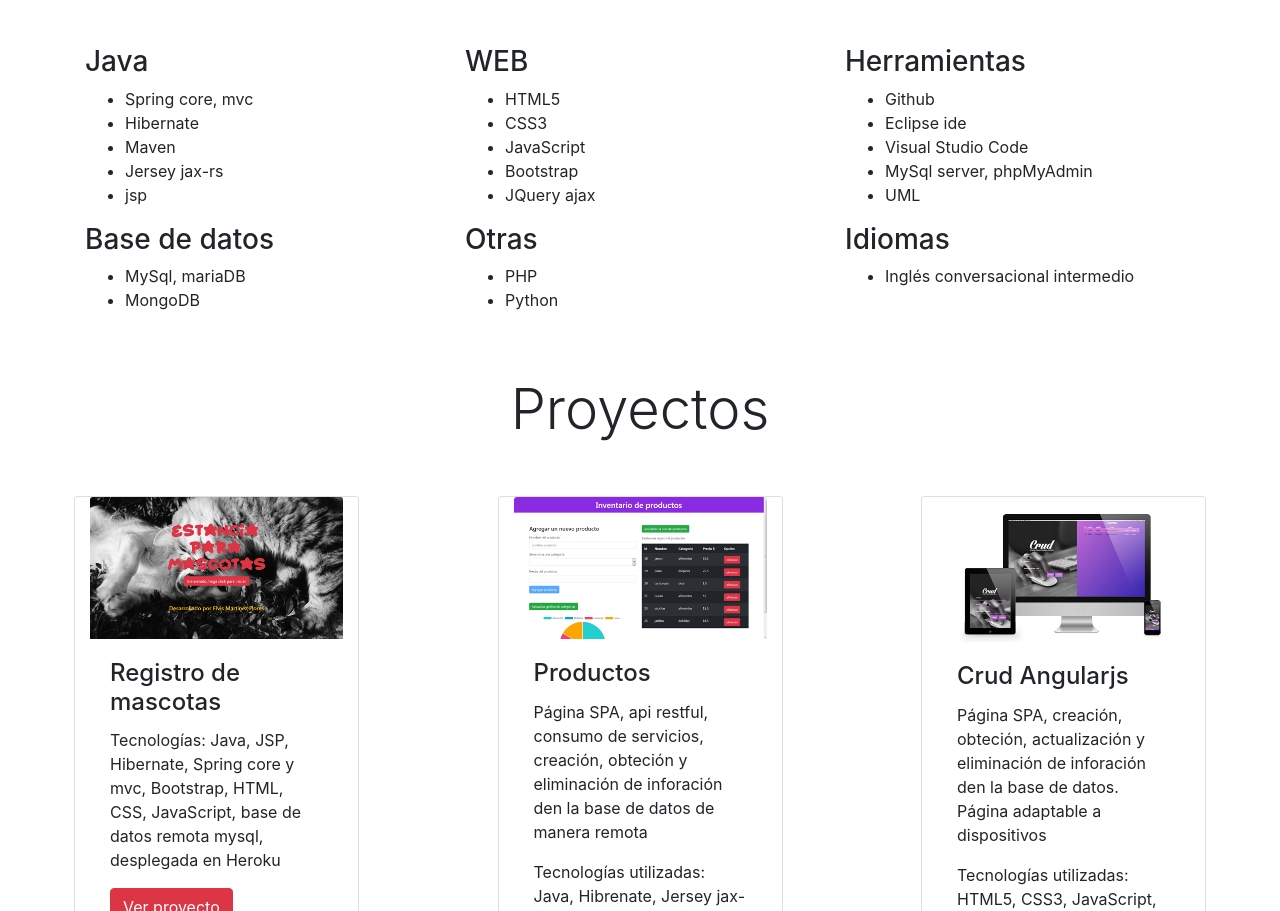
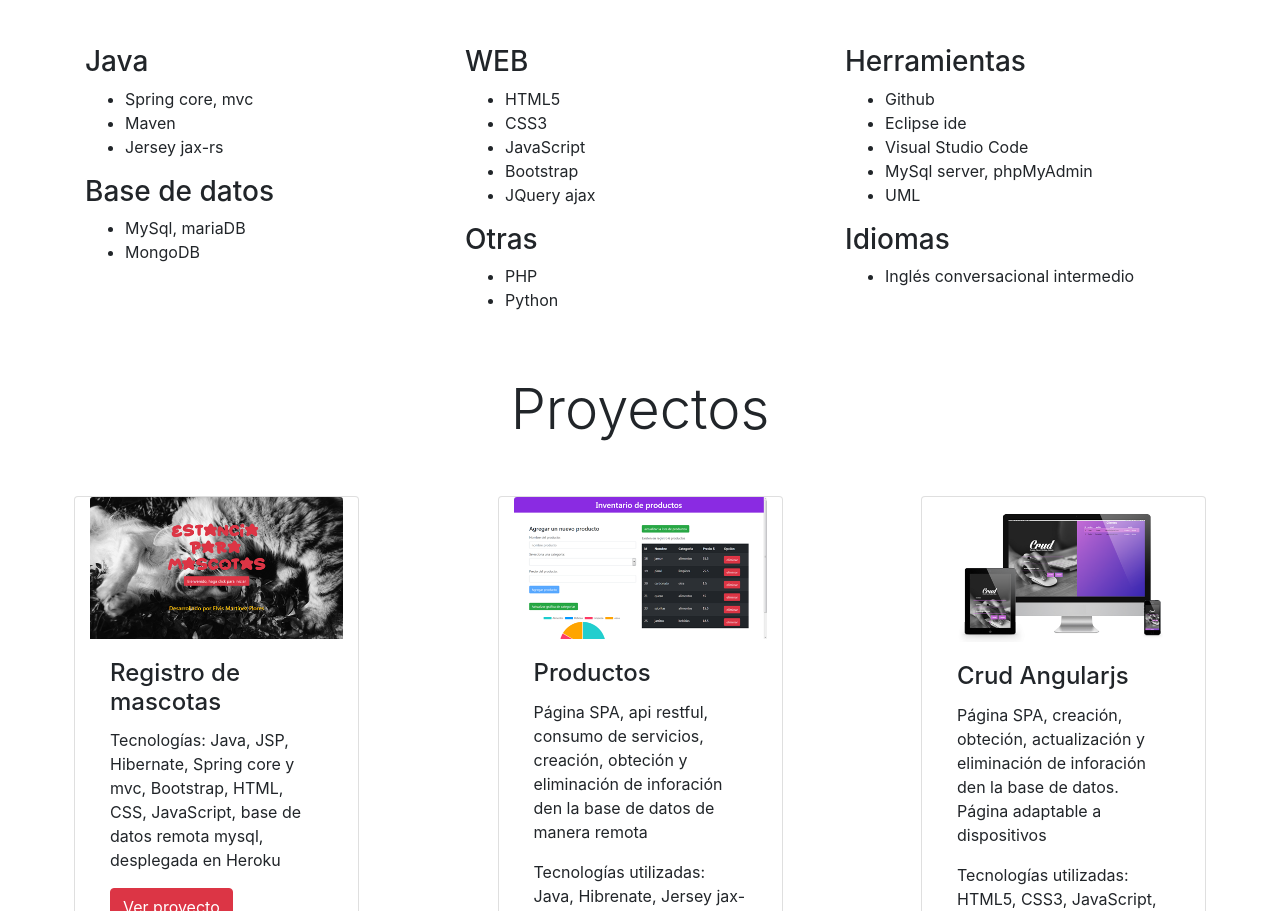
Before and after one commit to planetoide/portafolio, a plain HTML site: page index.html in a window 1280 px wide. Shown: the part 1038-1949 px from the top of the page. Drawn offline with nearby package versions, Linux system fonts and the light colour scheme.

Commit message:
cambio de elementos de lista

```diff
--- a/index.html
+++ b/index.html
@@ -42,10 +42,8 @@
 				<h3>Java</h3>
 				<ul>
 					<li>Spring core, mvc</li>
-					<li>Hibernate</li>
 					<li>Maven</li>
 					<li>Jersey jax-rs</li>
-					<li>jsp</li>
 				</ul>
 				<h3>Base de datos</h3>
 				<ul>
```
